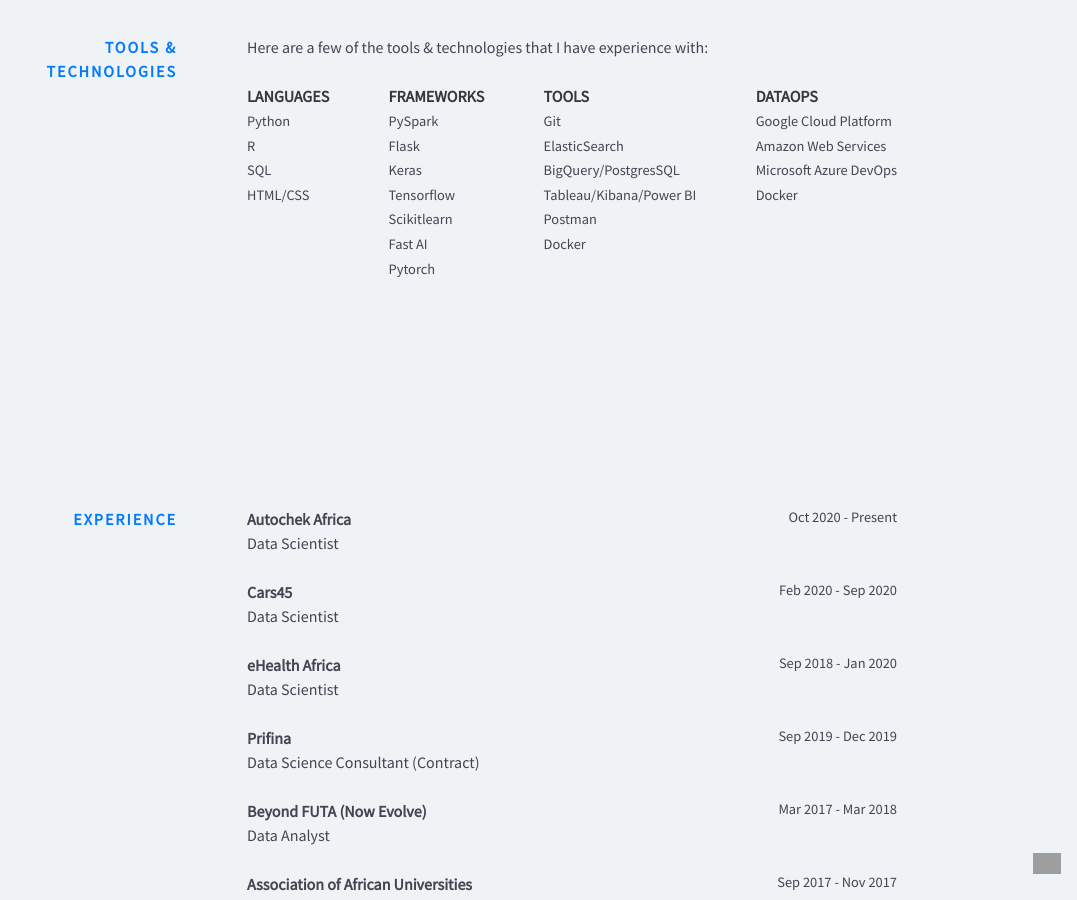
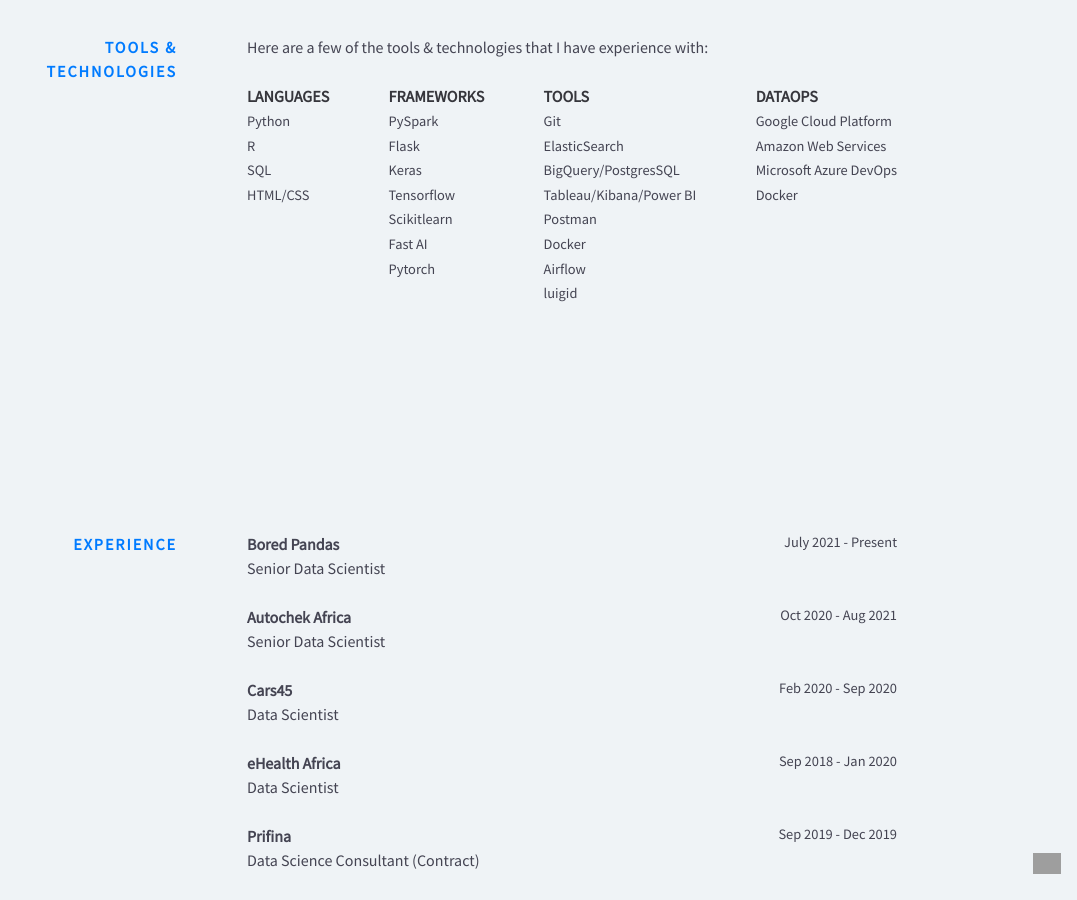
Before and after one commit to Godskid89/godskid89.github.io, a Jekyll site: the page built from index.html, in a window 1280 px wide and 900 px high, scrolled down 1698 px. Shown: the whole window, without its empty margins (203-1280 px from the left). Built offline with Jekyll 4.4.1, drawn with Linux system fonts in a browser that asks for light colours; nearby versions of some CDN libraries; grey boxes are pictures that could not be loaded.

Commit message:
update expereince and skills

```diff
--- a/_data/experience.yml
+++ b/_data/experience.yml
@@ -1,7 +1,12 @@
+- company: Bored Pandas
+  url: https://www.boredpanda.com/
+  time: July 2021 - Present
+  position: Senior Data Scientist
+
 - company: Autochek Africa
   url: https://autochek.africa/
-  time: Oct 2020 - Present
-  position: Data Scientist
+  time: Oct 2020 - Aug 2021
+  position: Senior Data Scientist
 
 - company: Cars45
   url: https://cars45.com/
--- a/_data/skills.yml
+++ b/_data/skills.yml
@@ -20,6 +20,8 @@
   - item: Tableau/Kibana/Power BI
   - item: Postman
   - item: Docker
+  - item: Airflow
+  - item: luigid
 
 deployment:
   - item: Google Cloud Platform
```
